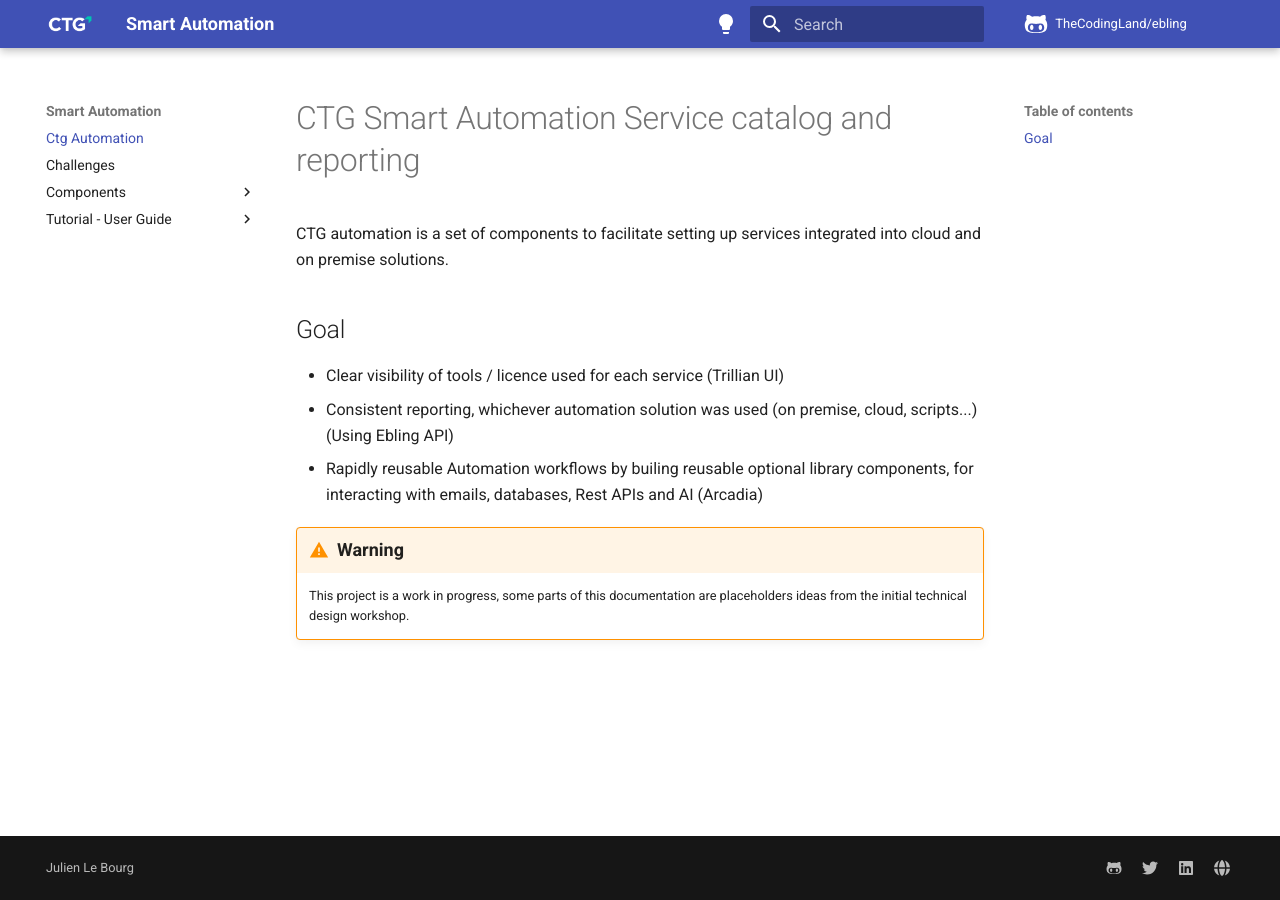
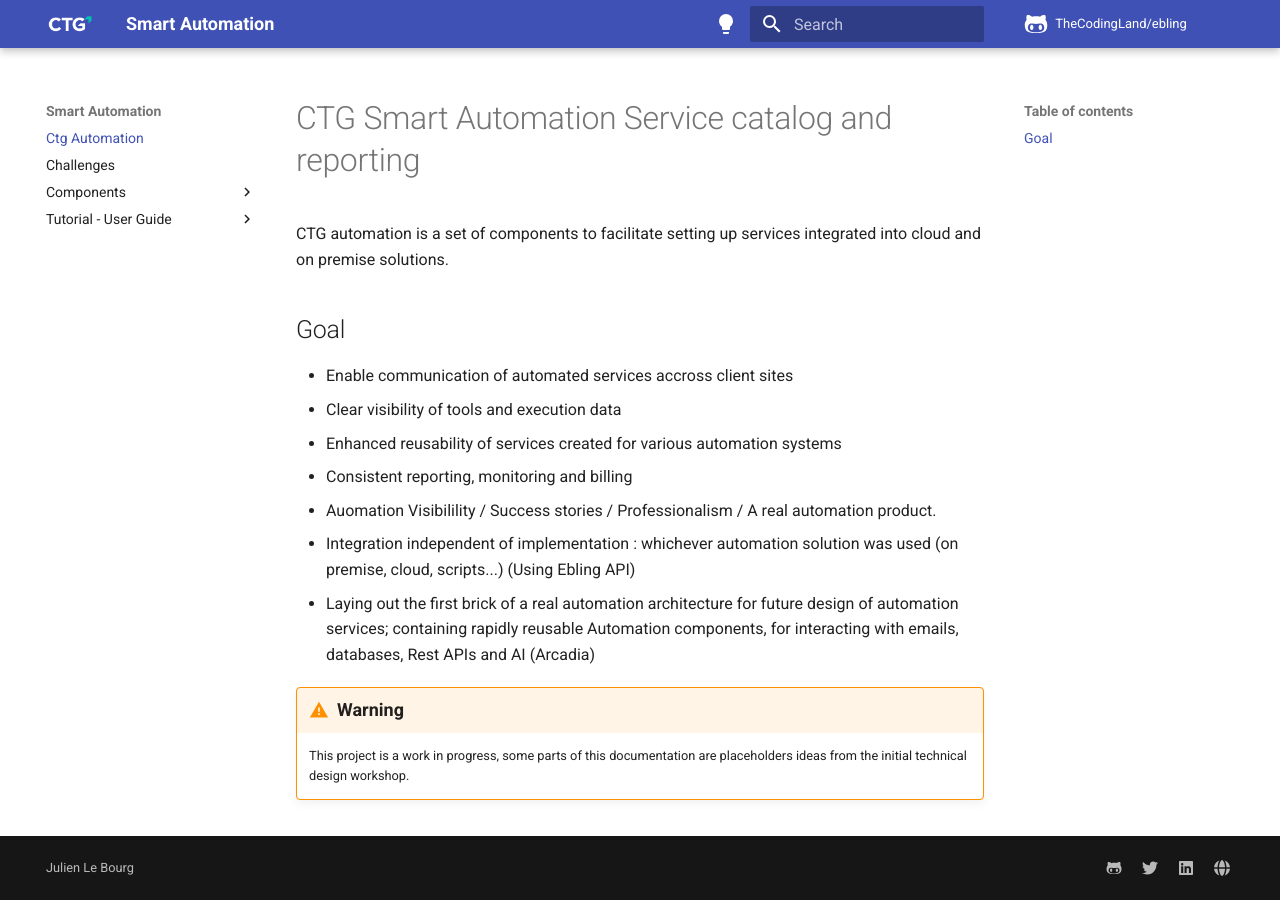
Before and after one commit to TheCodingLand/ctg_automation_docs, an MkDocs documentation site: the page built from docs/index.md, in a window 1280 px wide. Built offline with MkDocs 1.6.1 and Material for MkDocs 9.7.7, drawn with Linux system fonts in a browser that asks for light colours; comment, search, counter and statistics services are not loaded.

Commit message:
update docs

```diff
--- a/docs/index.md
+++ b/docs/index.md
@@ -5,9 +5,13 @@ CTG automation is a set of components to facilitate setting up services integrat
 
 ## Goal
 
-- Clear visibility of tools / licence used for each service (Trillian UI)
-- Consistent reporting, whichever automation solution was used (on premise, cloud, scripts...) (Using Ebling API)
-- Rapidly reusable Automation workflows by builing reusable optional library components, for interacting with emails, databases, Rest APIs and AI (Arcadia)
+- Enable communication of automated services accross client sites
+- Clear visibility of tools and execution data
+- Enhanced reusability of services created for various automation systems
+- Consistent reporting, monitoring and billing
+- Auomation Visibilility / Success stories / Professionalism / A real automation product.
+- Integration independent of implementation : whichever automation solution was used (on premise, cloud, scripts...) (Using Ebling API)
+- Laying out the first brick of a real automation architecture for future design of automation services; containing rapidly reusable Automation components, for interacting with emails, databases, Rest APIs and AI (Arcadia)
 
 !!! warning
     This project is a work in progress, some parts of this documentation are placeholders ideas from the initial technical design workshop.
```
Also changed, not shown: docs/challenges.md (+3 -2 lines), docs/how_to_build_it.md (added).
